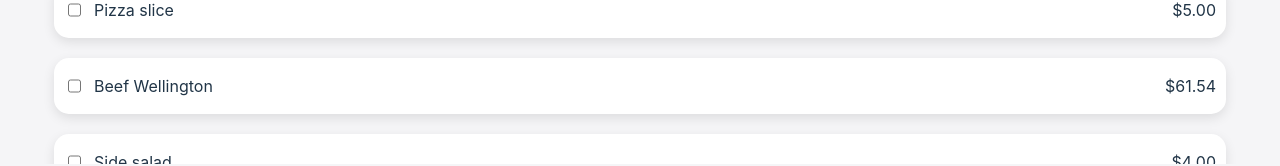
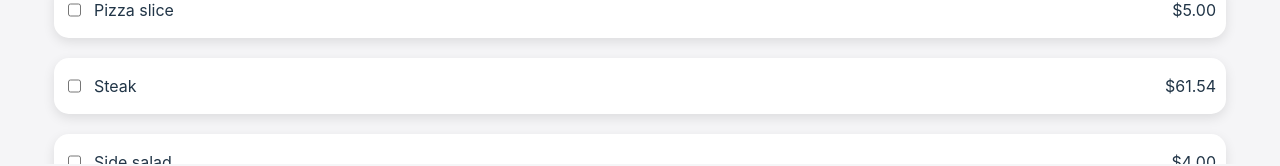
Before and after one commit to evtran4/team16, a React (Vite) app: page /Transaction in a window 1280 px wide. Both pictures are taken after a click on the button "Split by item". Shown: the part 356-522 px from the top of the page. Built offline with nearby package versions, Linux system fonts and the light colour scheme.

Commit message:
fixed splitting ui

```diff
--- a/src/ItemCard.tsx
+++ b/src/ItemCard.tsx
@@ -5,10 +5,11 @@ interface ItemCardProps{
     name: String,
     price: String,
     selectable: Boolean,
-    selectFunction: Function
+    selectFunction: Function,
+    selected: boolean,
+    id: Number
 }
-export default function ItemCard({name, price, selectable, selectFunction}: ItemCardProps){
-    const [selected, setSelected] = useState(false)
+export default function ItemCard({name, price, selectable, selectFunction, selected, id}: ItemCardProps){
     return !selectable ?(
         <div className = "itemCardContainer">
             <p>{name}</p>
@@ -16,11 +17,11 @@ export default function ItemCard({name, price, selectable, selectFunction}: Item
         </div>
     ):
     (
-        <div className = "itemCardContainer" style = {selected ? {backgroundColor: "lightgray"}: {backgroundColor: "white"}} onClick = {()=>{selected ? setSelected(false) : setSelected(true)}}>
+        <div className = "itemCardContainer" style = {selected ? {backgroundColor: "lightgray"}: {backgroundColor: "white"}} onClick = {()=>{
+            selectFunction({name, price, id})
+        }}>
             <div className = "itemCardColumn">
-                <input id="checkBox" type='checkbox' checked = {selected} onChange={() => {
-                    selectFunction({name, price})
-                    }}></input>
+                <input id="checkBox" type='checkbox' checked = {selected}></input>
                 <p>{name}</p>
             </div>
             <p>{"$"+ price}</p>
--- a/src/SplitScreen.tsx
+++ b/src/SplitScreen.tsx
@@ -7,6 +7,7 @@ import Header from "./Header"
 interface Item{
     name: String,
     price: String,
+    id: Number,
 }
 
 let currUserIndex = 0
@@ -15,63 +16,71 @@ export default function SplitScreen(){
     const location = useLocation()
     const [items, setItems] = useState(location.state.items);
     const [currTotal, setCurrTotal] = useState(0);
+
+    const [selectedArr, setSelectedArr] = useState<Set<Number>>(new Set<Number>);
+
     const [currUser, setCurrUser] = useState(location.state.users[currUserIndex])
 
-    const findItem = (itemToFind: Item) => {
-        for(let i =0; i < currUser.currentItems.length; i++){
-            let currItem = currUser.currentItems[i]
+    useEffect(()=>{
+        console.log("changed")
+    },[selectedArr])
 
-            if(currItem.name == itemToFind.name && currItem.price == itemToFind.price){
-                return true;
+    // const findItem = (itemToFind: Item) => {
+    //     for(let i =0; i < currUser.currentItems.length; i++){
+    //         let currItem = currUser.currentItems[i]
+
+    //         if(currItem.name == itemToFind.name && currItem.price == itemToFind.price){
+    //             return true;
+    //         }
+    //     }
+    //     return false;
+    // }
+
+    const resetItems = () => {
+        let temp = new Array<Item>()
+        items.forEach((item: Item) =>{
+            if(!selectedArr.has(item.id)){
+                temp.push(item)
             }
-        }
-        return false;
+        })
+        setItems(temp)
+        setSelectedArr(new Set<Number>)
     }
 
-    const resetItems = () => {
-        let tempArr = items
-        let index = -1;
-        for(let i =0; i<currUser.currentItems.length; i++){
-            let itemToRemove: Item = currUser.currentItems[i]
-            for(let j = 0; j<items.length; j++){
-                let currItem: Item = items[j]
-                if(currItem.name == itemToRemove.name && currItem.price == itemToRemove.price){
-                    index = j;
-                }
-            }
-            if(index != -1){
-                tempArr.splice(index, 1)
-                setItems(tempArr)
-            }
-            index = -1
+    // const removeItem = (itemToRemove: Item) => {
+    //     let index = 0;
+    //     for(let i =0; i < selectedArr.size; i++){
+    //         let currItem = currUser.currentItems[i]
+    //         if(currItem.name == itemToRemove.name && currItem.price == itemToRemove.price){
+    //             index = i;
+    //         }
+    //     }
+    //     selectedArr.delete(itemToRemove.id)
+    //     setSelectedArr(selectedArr)
+    //     currUser.currentItems.splice(index,1)
+    // }
+
+    const changeItems = (item: Item) => {
+        console.log(selectedArr)
+        if(selectedArr.has(item.id)){
+            selectedArr.delete(item.id)
         }
+        else{
+            selectedArr.add(item.id)
+        }
+        const temp = new Set<Number>()
+        selectedArr.forEach((id:Number) => {temp.add(id)})
+        setSelectedArr(temp)
+        calculateUserTotal()
+        console.log(selectedArr)
     }
 
-    const removeItem = (itemToRemove: Item) => {
-        let index = 0;
-        for(let i =0; i < currUser.currentItems.length; i++){
-            let currItem = currUser.currentItems[i]
-            if(currItem.name == itemToRemove.name && currItem.price == itemToRemove.price){
-                index = i;
-            }
-        }
-
-        currUser.currentItems.splice(index,1)
-    }
-
-    const changeItems = (item: Item) => {
-        if(findItem(item)){
-            removeItem(item)
-        }
-        else{
-            currUser.currentItems.push(item)
-        }
-        calculateUserTotal()
-    }
 
     const calculateUserTotal = () => {
         let total = 0;
-        currUser.currentItems.forEach((item: Item)=>{total+= +item.price})
+        selectedArr.forEach((id: Number)=>{
+            total += +(items.find((item:Item) => item.id == id)).price
+        })
         setCurrTotal(total)
     }
 
@@ -84,8 +93,8 @@ export default function SplitScreen(){
         <>
             <Header text={currUser.name}></Header>
             <div className = "itemsContainer">
-                {items.map((item: Item) => (
-                    <ItemCard name = {item.name} price = {item.price} selectable = {true} selectFunction = {changeItems}></ItemCard>
+                {items.map((item: Item, index: number) => (
+                    <ItemCard name = {item.name} price = {item.price} selectable = {true} selectFunction = {changeItems} selected={selectedArr.has(item.id)} id = {item.id} ></ItemCard>
                 ))}
             </div>
             <h3>{currUser.name}'s total: {"$" + currTotal}</h3>
--- a/src/Transaction.tsx
+++ b/src/Transaction.tsx
@@ -6,27 +6,33 @@ import { useState } from "react"
 const template = [
     {
         name: "Soda",
-        price: "1.53"
+        price: "1.53",
+        id: 0
     },
     {
         name: "Spaghetti",
-        price: "21.54"
+        price: "21.54",
+        id: 1
     },
     {
         name: "Hamburger",
-        price: "29.00"
+        price: "29.00",
+        id: 2
     },
     {
         name: "Pizza slice",
-        price: "5.00"
+        price: "5.00",
+        id: 3
     },
     {
-        name: "Beef Wellington",
-        price: "61.54"
+        name: "Steak",
+        price: "61.54",
+        id: 4
     },
     {
         name: "Side salad",
-        price: "4.00"
+        price: "4.00",
+        id: 5
     },
 ]
 
@@ -54,7 +60,7 @@ export default function Transaction(){
             <Header text = {"Order Summary"}></Header>
             <div className = "itemsContainer">
             {template.map((item) => (
-                <ItemCard name = {item.name} price = {item.price} selectable={false} selectFunction = {() => {}}></ItemCard>
+                <ItemCard name = {item.name} price = {item.price} selectable={false} selectFunction = {() => {}} selected = {false} id = {0}></ItemCard>
             ))}
             </div>
             <h1>Total: ${totalPrice}</h1>
```
